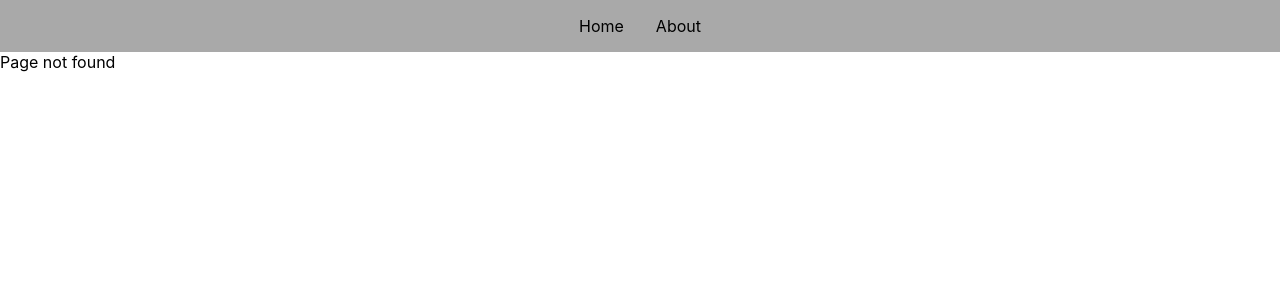
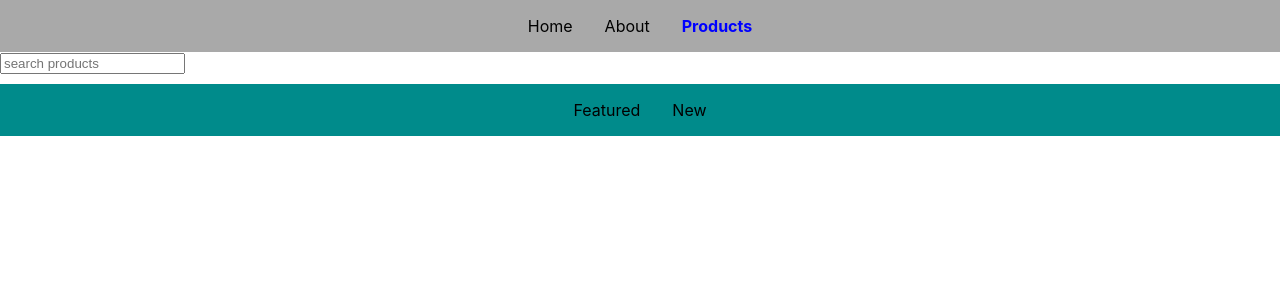
Before and after one commit to fahadshoukat/react-router-demo, a React (Create React App) app: page /products in a window 1280 px wide. Before the commit this address had no page. Shown: the top 300 px of the page. Built offline with nearby package versions, Linux system fonts and the light colour scheme; the HTML template or start-up script is replaced by a standard one.

Commit message:
add nested routes

```diff
--- a/src/App.js
+++ b/src/App.js
@@ -1,9 +1,12 @@
 import { Route, Routes } from "react-router-dom";
 import About from "./components/About";
+import FeaturedProducts from "./components/FeaturedProducts";
 import Home from "./components/Home";
 import NavBar from "./components/NavBar";
+import NewProducts from "./components/NewProducts";
 import NoMatch from "./components/NoMatch";
 import OrderSummary from "./components/OrderSummary";
+import Products from "./components/Products";
 
 function App() {
   return (
@@ -13,6 +16,10 @@
         <Route path="/" element={<Home />} />
         <Route path="about" element={<About />} />
         <Route path="order-summary" element={<OrderSummary />} />
+        <Route path="products" element={<Products />}>
+          <Route path="featured" element={<FeaturedProducts />} />
+          <Route path="new" element={<NewProducts />} />
+        </Route>
         <Route path="*" element={<NoMatch />} />
       </Routes>
     </>
--- /dev/null
+++ b/src/components/FeaturedProducts.js
@@ -0,0 +1,9 @@
+import React from 'react'
+
+const FeaturedProducts = () => {
+  return (
+    <div>List of Featured Products</div>
+  )
+}
+
+export default FeaturedProducts
--- a/src/components/NavBar.js
+++ b/src/components/NavBar.js
@@ -15,6 +15,7 @@
     <nav>
         <NavLink style={navLinkStyle} to="/">Home</NavLink>
         <NavLink style={navLinkStyle} to="/about">About</NavLink>
+        <NavLink style={navLinkStyle} to="products">Products</NavLink>
     </nav>
   )
 }
--- /dev/null
+++ b/src/components/NewProducts.js
@@ -0,0 +1,9 @@
+import React from 'react'
+
+const NewProducts = () => {
+  return (
+    <div>List of New Products</div>
+  )
+}
+
+export default NewProducts
--- /dev/null
+++ b/src/components/Products.js
@@ -0,0 +1,19 @@
+import React from "react";
+import { Link, Outlet } from "react-router-dom";
+
+const Products = () => {
+  return (
+    <>
+      <div>
+        <input type="search" placeholder="search products" />
+      </div>
+      <nav className="secondary-nav">
+          <Link to='featured'>Featured</Link>
+          <Link to='new'>New</Link>
+      </nav>
+      <Outlet />
+    </>
+  );
+};
+
+export default Products;
--- a/src/index.css
+++ b/src/index.css
@@ -18,6 +18,13 @@
   text-align: center;
 }
 
+.secondary-nav {
+  background-color: darkcyan;
+  margin-top: 10px;
+  padding: 16px 32px;
+  text-align: center;
+}
+
 nav a {
   margin: 0 16px;
   text-decoration: none;
```
